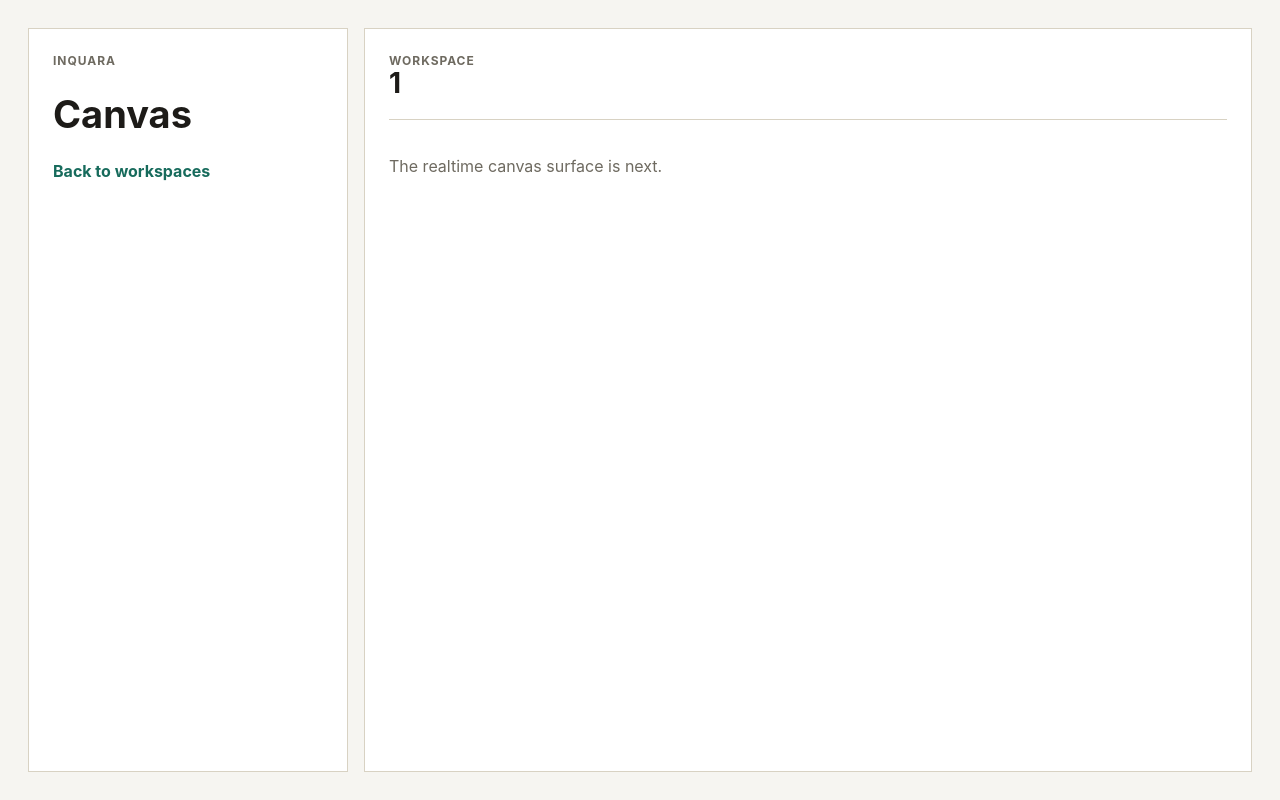
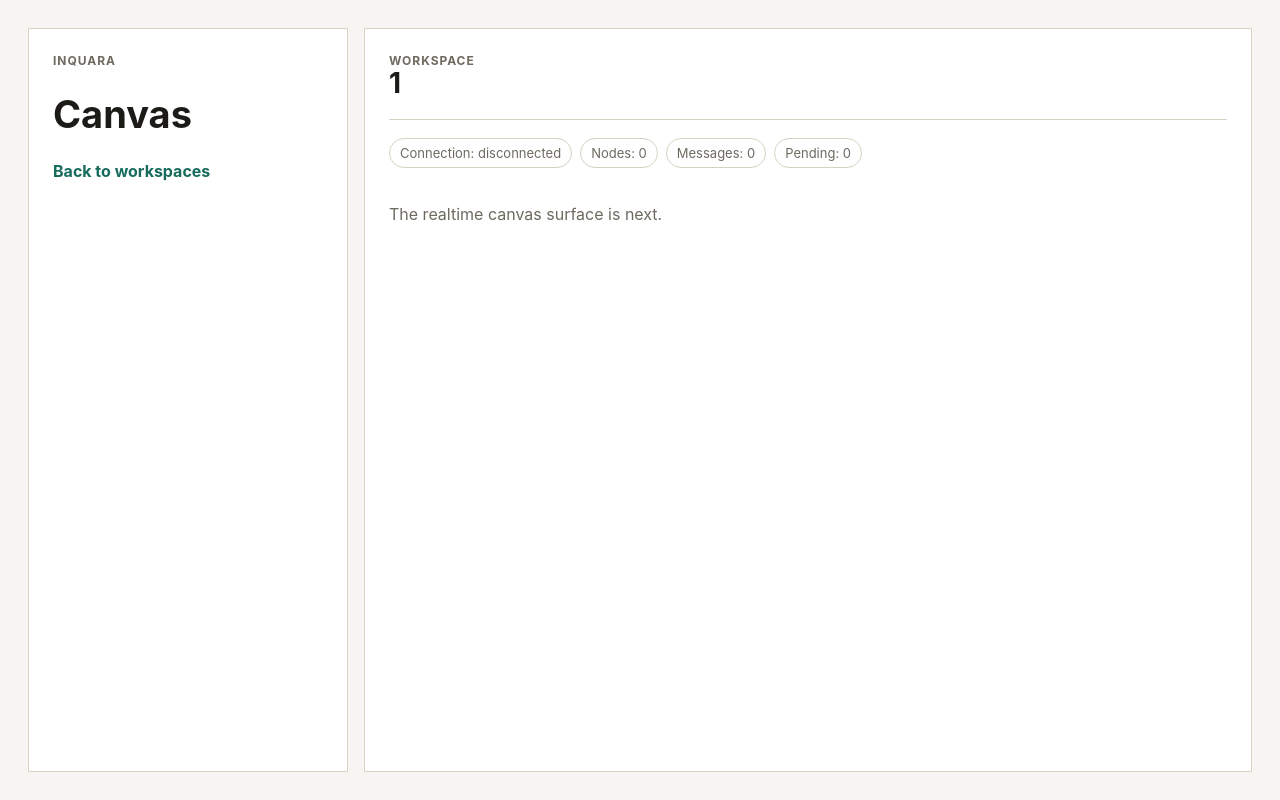
Before and after one commit to Li2718/Inquara, a Next.js app in the folder apps/web/: page /workspaces/1 in a window 1280 px wide. Built offline with nearby package versions, Linux system fonts and the light colour scheme; no server answers.

Commit message:
feat: add workspace session realtime store

```diff
--- a/apps/web/src/app/workspaces/[workspaceId]/page.tsx
+++ b/apps/web/src/app/workspaces/[workspaceId]/page.tsx
@@ -1,4 +1,6 @@
 import Link from "next/link";
+import { WorkspaceSessionProvider } from "../../../features/workspace-session/WorkspaceSessionProvider";
+import { WorkspaceSessionStatus } from "../../../features/workspace-session/WorkspaceSessionStatus";
 
 type WorkspacePageProps = {
   params: Promise<{ workspaceId: string }>;
@@ -16,6 +18,7 @@ export default async function WorkspacePage({ params }: WorkspacePageProps) {
           Back to workspaces
         </Link>
       </aside>
+      <WorkspaceSessionProvider workspaceId={workspaceId}>
         <section className="workspace-panel" aria-label="Canvas placeholder">
           <div className="panel-heading">
             <div>
@@ -23,8 +26,10 @@ export default async function WorkspacePage({ params }: WorkspacePageProps) {
               <h2>{workspaceId}</h2>
             </div>
           </div>
+          <WorkspaceSessionStatus />
           <p className="empty-state">The realtime canvas surface is next.</p>
         </section>
+      </WorkspaceSessionProvider>
     </main>
   );
 }
--- /dev/null
+++ b/apps/web/src/features/commands/createCommands.ts
@@ -0,0 +1,51 @@
+import type { WorkspaceCommand } from "@inquara/domain";
+
+export function createCommands(workspaceId: string) {
+  return {
+    createNodeAtPosition(input: { title?: string; x: number; y: number }): WorkspaceCommand {
+      return {
+        type: "node.createAtPosition",
+        clientMutationId: crypto.randomUUID(),
+        workspaceId,
+        title: input.title ?? "New chat",
+        x: input.x,
+        y: input.y
+      };
+    },
+    createNodeFromSelection(input: {
+      sourceNodeId: string;
+      sourceMessageId: string;
+      sourceQuote: string;
+      sourceRangeStart: number;
+      sourceRangeEnd: number;
+      x: number;
+      y: number;
+    }): WorkspaceCommand {
+      return {
+        type: "node.createFromSelection",
+        clientMutationId: crypto.randomUUID(),
+        workspaceId,
+        ...input
+      };
+    },
+    updateNodePosition(nodeId: string, position: { x: number; y: number }): WorkspaceCommand {
+      return {
+        type: "node.updatePosition",
+        clientMutationId: crypto.randomUUID(),
+        workspaceId,
+        nodeId,
+        x: position.x,
+        y: position.y
+      };
+    },
+    sendUserMessage(nodeId: string, content: string): WorkspaceCommand {
+      return {
+        type: "message.sendUserMessage",
+        clientMutationId: crypto.randomUUID(),
+        workspaceId,
+        nodeId,
+        content
+      };
+    }
+  };
+}
--- /dev/null
+++ b/apps/web/src/features/realtime/client.ts
@@ -0,0 +1,49 @@
+import { WorkspaceCommandSchema, WorkspaceEventSchema, type WorkspaceCommand, type WorkspaceEvent } from "@inquara/domain";
+
+const WS_ORIGIN = process.env.NEXT_PUBLIC_WS_ORIGIN ?? "ws://localhost:4000";
+
+export type RealtimeClient = {
+  sendCommand(command: WorkspaceCommand): void;
+  close(): void;
+};
+
+export type RealtimeClientOptions = {
+  workspaceId: string;
+  onEvent(event: WorkspaceEvent): void;
+  onStatusChange?(status: "connecting" | "connected" | "disconnected"): void;
+  onError?(message: string): void;
+};
+
+export function createRealtimeClient(options: RealtimeClientOptions): RealtimeClient {
+  const socket = new WebSocket(`${WS_ORIGIN}/realtime`);
+  options.onStatusChange?.("connecting");
+
+  socket.addEventListener("open", () => {
+    options.onStatusChange?.("connected");
+    socket.send(JSON.stringify({ type: "subscribe", workspaceId: options.workspaceId }));
+  });
+
+  socket.addEventListener("message", event => {
+    const parsed = JSON.parse(event.data.toString());
+    if (parsed.type === "event") {
+      options.onEvent(WorkspaceEventSchema.parse(parsed.event));
+      return;
+    }
+    if (parsed.type === "error") {
+      options.onError?.(String(parsed.error ?? "Realtime error."));
+    }
+  });
+
+  socket.addEventListener("close", () => options.onStatusChange?.("disconnected"));
+  socket.addEventListener("error", () => options.onStatusChange?.("disconnected"));
+
+  return {
+    sendCommand(command) {
+      const parsedCommand = WorkspaceCommandSchema.parse(command);
+      socket.send(JSON.stringify({ type: "command", command: parsedCommand }));
+    },
+    close() {
+      socket.close();
+    }
+  };
+}
--- /dev/null
+++ b/apps/web/src/features/workspace-session/WorkspaceSessionProvider.tsx
@@ -0,0 +1,85 @@
+"use client";
+
+import type { WorkspaceCommand, WorkspaceSnapshot } from "@inquara/domain";
+import { createContext, ReactNode, useContext, useEffect, useMemo, useRef, useSyncExternalStore } from "react";
+import { apiJson } from "../../shared/api";
+import { createCommands } from "../commands/createCommands";
+import { createRealtimeClient, type RealtimeClient } from "../realtime/client";
+import { workspaceSessionStore, type WorkspaceSessionState } from "./store";
+
+type WorkspaceSessionContextValue = {
+  state: WorkspaceSessionState;
+  commands: ReturnType<typeof createCommands>;
+  sendCommand(command: WorkspaceCommand): void;
+};
+
+const WorkspaceSessionContext = createContext<WorkspaceSessionContextValue | null>(null);
+
+export function WorkspaceSessionProvider({
+  workspaceId,
+  children
+}: {
+  workspaceId: string;
+  children: ReactNode;
+}) {
+  const realtimeRef = useRef<RealtimeClient | null>(null);
+  const state = useWorkspaceSessionState();
+  const commands = useMemo(() => createCommands(workspaceId), [workspaceId]);
+
+  useEffect(() => {
+    let cancelled = false;
+    workspaceSessionStore.getState().setConnectionStatus("connecting");
+
+    async function start() {
+      const snapshot = await apiJson<WorkspaceSnapshot>(`/workspaces/${workspaceId}/snapshot`);
+      if (cancelled) return;
+      workspaceSessionStore.getState().setSnapshot(snapshot);
+      realtimeRef.current = createRealtimeClient({
+        workspaceId,
+        onEvent: event => workspaceSessionStore.getState().applyEvent(event),
+        onStatusChange: status => workspaceSessionStore.getState().setConnectionStatus(status),
+        onError: () => workspaceSessionStore.getState().setConnectionStatus("disconnected")
+      });
+    }
+
+    void start().catch(() => {
+      if (!cancelled) workspaceSessionStore.getState().setConnectionStatus("disconnected");
+    });
+
+    return () => {
+      cancelled = true;
+      realtimeRef.current?.close();
+      realtimeRef.current = null;
+    };
+  }, [workspaceId]);
+
+  const value = useMemo<WorkspaceSessionContextValue>(
+    () => ({
+      state,
+      commands,
+      sendCommand(command) {
+        workspaceSessionStore.getState().markPending(command.clientMutationId);
+        realtimeRef.current?.sendCommand(command);
+      }
+    }),
+    [commands, state]
+  );
+
+  return <WorkspaceSessionContext.Provider value={value}>{children}</WorkspaceSessionContext.Provider>;
+}
+
+export function useWorkspaceSession() {
+  const value = useContext(WorkspaceSessionContext);
+  if (!value) {
+    throw new Error("useWorkspaceSession must be used inside WorkspaceSessionProvider.");
+  }
+  return value;
+}
+
+function useWorkspaceSessionState() {
+  return useSyncExternalStore(
+    workspaceSessionStore.subscribe,
+    workspaceSessionStore.getState,
+    workspaceSessionStore.getState
+  );
+}
--- /dev/null
+++ b/apps/web/src/features/workspace-session/WorkspaceSessionStatus.tsx
@@ -0,0 +1,17 @@
+"use client";
+
+import { useWorkspaceSession } from "./WorkspaceSessionProvider";
+
+export function WorkspaceSessionStatus() {
+  const { state } = useWorkspaceSession();
+  const snapshot = state.snapshot;
+
+  return (
+    <div className="session-status">
+      <span>Connection: {state.connectionStatus}</span>
+      <span>Nodes: {snapshot?.nodes.length ?? 0}</span>
+      <span>Messages: {snapshot?.messages.length ?? 0}</span>
+      <span>Pending: {state.pendingClientMutationIds.length}</span>
+    </div>
+  );
+}
--- /dev/null
+++ b/apps/web/src/features/workspace-session/store.ts
@@ -0,0 +1,47 @@
+import { applyWorkspaceEvent, type WorkspaceEvent, type WorkspaceSnapshot } from "@inquara/domain";
+import { createStore } from "zustand/vanilla";
+
+export type ConnectionStatus = "idle" | "connecting" | "connected" | "disconnected";
+
+export type WorkspaceSessionState = {
+  snapshot: WorkspaceSnapshot | null;
+  connectionStatus: ConnectionStatus;
+  pendingClientMutationIds: string[];
+  setSnapshot(snapshot: WorkspaceSnapshot): void;
+  setConnectionStatus(status: ConnectionStatus): void;
+  markPending(clientMutationId: string): void;
+  applyEvent(event: WorkspaceEvent): void;
+};
+
+export function createWorkspaceSessionStore() {
+  return createStore<WorkspaceSessionState>((set, get) => ({
+    snapshot: null,
+    connectionStatus: "idle",
+    pendingClientMutationIds: [],
+    setSnapshot(snapshot) {
+      set({ snapshot });
+    },
+    setConnectionStatus(connectionStatus) {
+      set({ connectionStatus });
+    },
+    markPending(clientMutationId) {
+      set(state => ({
+        pendingClientMutationIds: state.pendingClientMutationIds.includes(clientMutationId)
+          ? state.pendingClientMutationIds
+          : [...state.pendingClientMutationIds, clientMutationId]
+      }));
+    },
+    applyEvent(event) {
+      const snapshot = get().snapshot;
+      if (!snapshot) return;
+      set(state => ({
+        snapshot: applyWorkspaceEvent(snapshot, event),
+        pendingClientMutationIds: event.clientMutationId
+          ? state.pendingClientMutationIds.filter(id => id !== event.clientMutationId)
+          : state.pendingClientMutationIds
+      }));
+    }
+  }));
+}
+
+export const workspaceSessionStore = createWorkspaceSessionStore();
--- a/apps/web/src/shared/styles.css
+++ b/apps/web/src/shared/styles.css
@@ -237,6 +237,21 @@ h2 {
   padding: 36px 0;
 }
 
+.session-status {
+  display: flex;
+  flex-wrap: wrap;
+  gap: 8px;
+  padding: 18px 0 0;
+}
+
+.session-status span {
+  border: 1px solid var(--line);
+  border-radius: 999px;
+  color: var(--muted);
+  font-size: 13px;
+  padding: 6px 10px;
+}
+
 .error-text {
   color: var(--danger);
   line-height: 1.5;
```
Also changed, not shown: 3 other files (tests, documents, lock files or other folders). Lines whose indentation alone changed are shown as unchanged.
